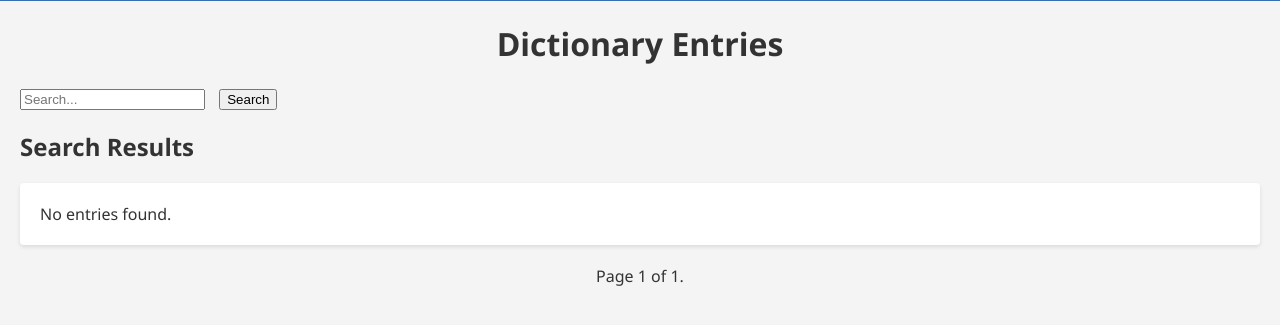
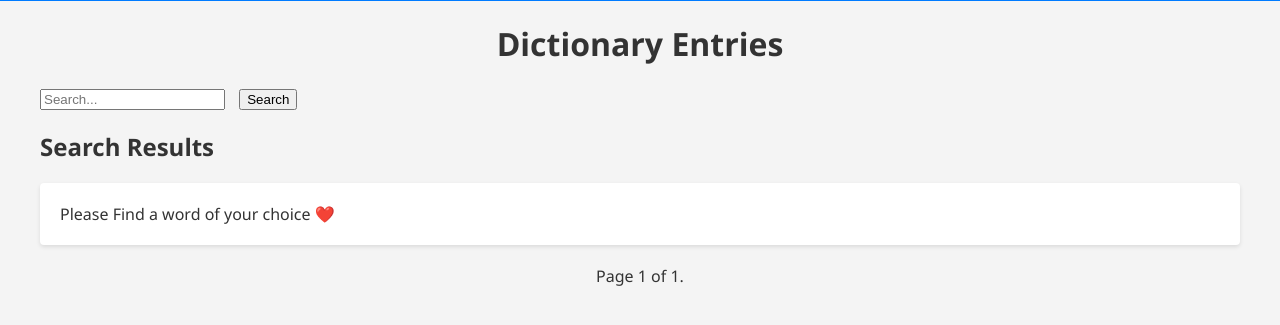
Before and after one commit to francisganapin/Dictionary-Web-App, a Django app: page / in a window 1280 px wide. Shown: the part 251-576 px from the top of the page. Run offline with Django 4.2, Linux system fonts and the light colour scheme.

Commit message:
first commit

```diff
--- a/homepage/views.py
+++ b/homepage/views.py
@@ -4,21 +4,13 @@ from .forms import DictionaryForm,DictionaryForm2
 from django.core.paginator import Paginator
 
 def dictionary_list(request):
-    query = request.GET.get('q', '')  # Get the search query from URL parameter 'q'
+    query = request.GET.get('q', '')
     if query:
-        # If there is a query, filter Dictionary objects where 'word' contains (case-insensitive) the query
+
         results = Dictionary.objects.filter(word__icontains=query)
     else:
-        # If there is no query, return an empty queryset (no results)
+
         results = Dictionary.objects.none()
-
-    # At this point, 'results' contains either a filtered queryset based on the search query,
-    # or an empty queryset if no search query was provided.
-
-    # Typically, this function would then pass 'results' to a template for rendering.
-    # For example:
-    # return render(request, 'template_name.html', {'results': results})
-
 
     paginator = Paginator(results,10)
     page_number = request.GET.get('page')
@@ -47,24 +39,20 @@ def delete_dictionary(request, id):
 
 
 
-# Define the view function for editing a dictionary entry
+
 def edit_dictionary(request, id):
-    # Retrieve the Dictionary entry with the given id or return a 404 error if not found
+
     entry = get_object_or_404(Dictionary, pk=id)
+    if request.method == 'POST':
+        form = DictionaryForm2(request.POST, instance=entry)
 
-    # Check if the request method is POST, which means the form has been submitted
-    if request.method == 'POST':
-        # Create a form instance with the POST data and the specific entry to be updated
-        form = DictionaryForm2(request.POST, instance=entry)
-        # Check if the form data is valid
         if form.is_valid():
-            # Save the updated entry to the database
+
             form.save()
-            # Redirect to the 'dictionary_list' view after saving
+
             return redirect('dictionary_list')
     else:
-        # If the request method is not POST, create a form instance for the existing entry without any changes
         form = DictionaryForm2(instance=entry)
 
-    # Render the 'edit_list.html' template with the form and entry context
+
     return render(request, 'edit_list.html', {'form': form, 'entry': entry})
--- a/static/js/ads.js
+++ b/static/js/ads.js
@@ -1,7 +1,7 @@
 const images = [
-    '/static/ads/addidas.png',
-    '/static/ads/colgate.png',
-    '/static/ads/cocacola.png',
+    '',
+    '',
+    '',
 ];
 
 function changeAdImage() {
--- a/templates/list.html
+++ b/templates/list.html
@@ -54,7 +54,7 @@
                 </form>
             </li>
         {% empty %}
-            <li>No entries found.</li>
+            <li>Please Find a word of your choice ❤️ </li>
         {% endfor %}
     </ul>
 </div>
@@ -101,15 +101,15 @@ footer p {
 }
 .search_padding{
 
-    margin-left:20px;
+    margin-left:40px;
 
 }
 
 
 
 .padding_left_and_right{
-    margin-left:20px;
-    margin-right:20px;
+    margin-left:40px;
+    margin-right:40px;
 }
 
 
```
